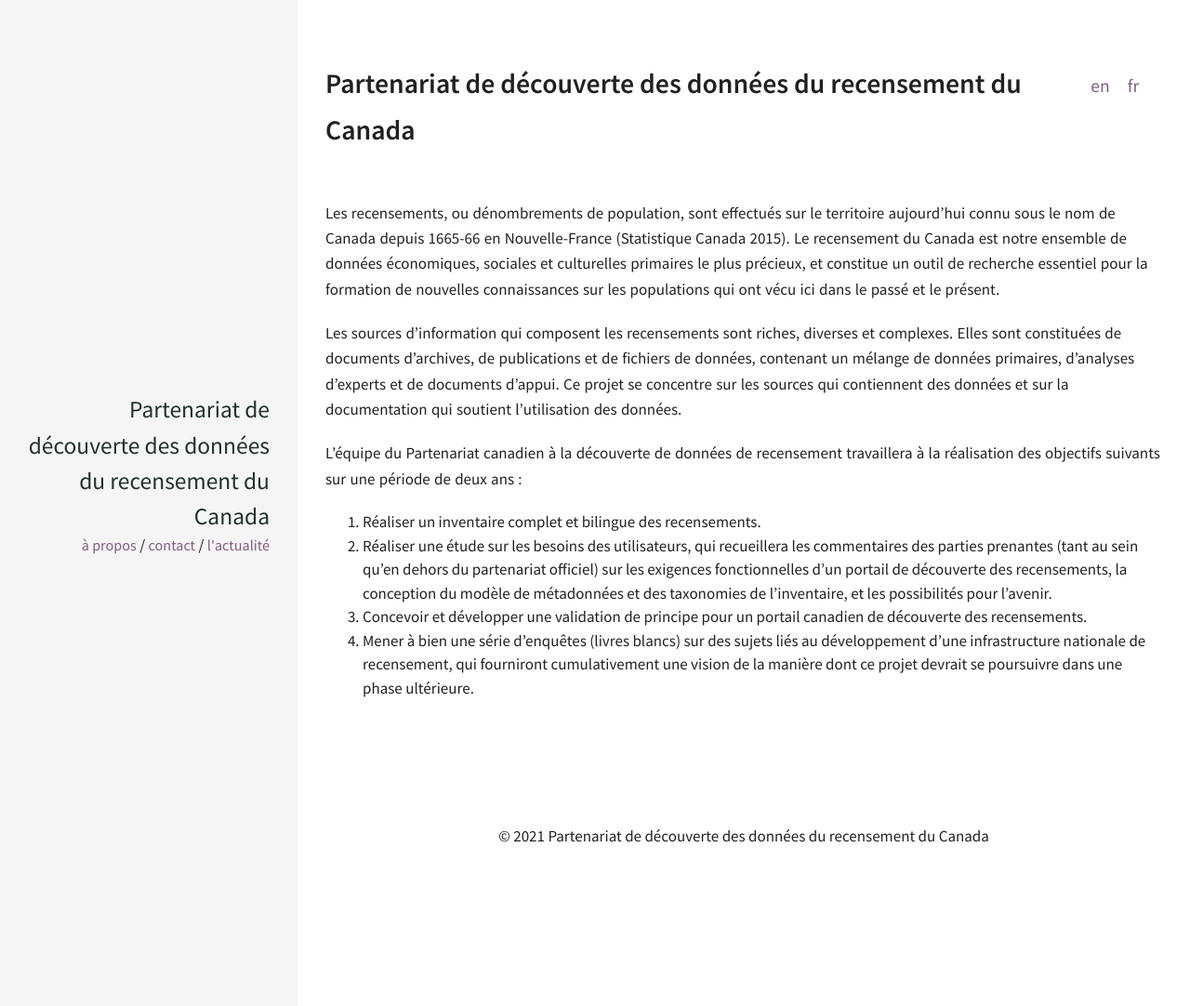
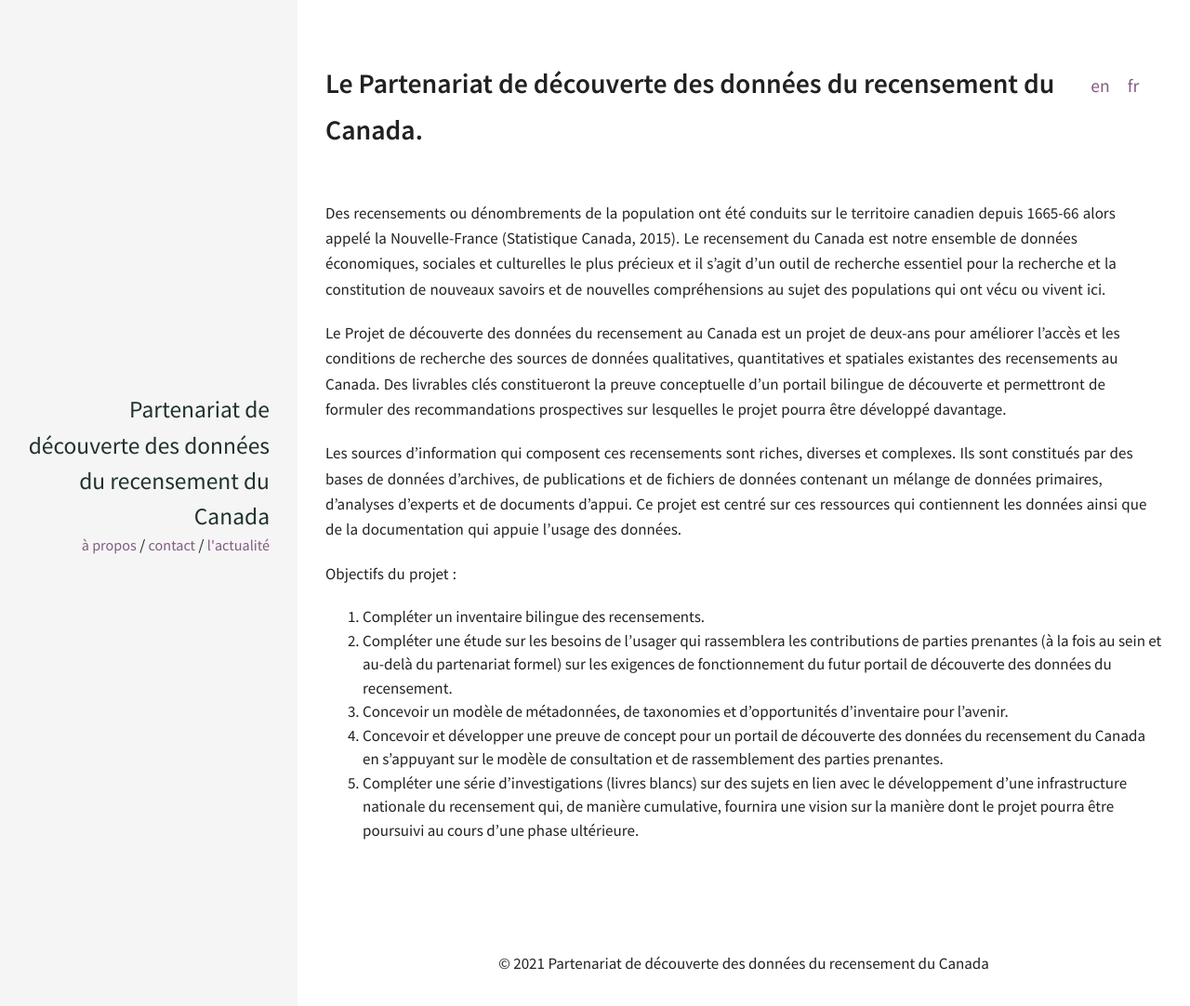
Before and after one commit to census-recensement/census-recensement.github.io, a Jekyll site: the page built from fr/index.md, in a window 1280 px wide. Shown: the top 1082 px of the page at 93% size. Built offline with Jekyll 4.4.1, drawn with Linux system fonts in a browser that asks for light colours.

Commit message:
updating homepage

```diff
--- a/fr/index.md
+++ b/fr/index.md
@@ -1,15 +1,18 @@
 ---
 layout: home
-title: Partenariat de découverte des données du recensement du Canada
+title: Le Partenariat de découverte des données du recensement du Canada.
 lang: fr
 ref: index
 ---
-Les recensements, ou dénombrements de population, sont effectués sur le territoire aujourd'hui connu sous le nom de Canada depuis 1665-66 en Nouvelle-France (Statistique Canada 2015). Le recensement du Canada est notre ensemble de données économiques, sociales et culturelles primaires le plus précieux, et constitue un outil de recherche essentiel pour la formation de nouvelles connaissances sur les populations qui ont vécu ici dans le passé et le présent.
+Des recensements ou dénombrements de la population ont été conduits sur le territoire canadien depuis 1665-66 alors appelé la Nouvelle-France (Statistique Canada, 2015). Le recensement du Canada est notre ensemble de données économiques, sociales et culturelles le plus précieux et il s’agit d’un outil de recherche essentiel pour la recherche et la constitution de nouveaux savoirs et de nouvelles compréhensions au sujet des populations qui ont vécu ou vivent ici.
 
-Les sources d'information qui composent les recensements sont riches, diverses et complexes. Elles sont constituées de documents d'archives, de publications et de fichiers de données, contenant un mélange de données primaires, d'analyses d'experts et de documents d'appui. Ce projet se concentre sur les sources qui contiennent des données et sur la documentation qui soutient l'utilisation des données.
+Le Projet de découverte des données du recensement au Canada est un projet de deux-ans pour améliorer l’accès et les conditions de recherche des sources de données qualitatives, quantitatives et spatiales existantes des recensements au Canada. Des livrables clés constitueront la preuve conceptuelle d’un portail bilingue de découverte et permettront de formuler des recommandations prospectives sur lesquelles le projet pourra être développé davantage.
 
-L'équipe du Partenariat canadien à la découverte de données de recensement travaillera à la réalisation des objectifs suivants sur une période de deux ans :
-1. Réaliser un inventaire complet et bilingue des recensements.
-2. Réaliser une étude sur les besoins des utilisateurs, qui recueillera les commentaires des parties prenantes (tant au sein qu'en dehors du partenariat officiel) sur les exigences fonctionnelles d'un portail de découverte des recensements, la conception du modèle de métadonnées et des taxonomies de l'inventaire, et les possibilités pour l'avenir.
-3. Concevoir et développer une validation de principe pour un portail canadien de découverte des recensements.
-4. Mener à bien une série d'enquêtes (livres blancs) sur des sujets liés au développement d'une infrastructure nationale de recensement, qui fourniront cumulativement une vision de la manière dont ce projet devrait se poursuivre dans une phase ultérieure.
+Les sources d’information qui composent ces recensements sont riches, diverses et complexes. Ils sont constitués par des bases de données d’archives, de publications et de fichiers de données contenant un mélange de données primaires, d’analyses d’experts et de documents d’appui. Ce projet est centré sur ces ressources qui contiennent les données ainsi que de la documentation qui appuie l’usage des données.
+
+Objectifs du projet :
+1. Compléter un inventaire bilingue des recensements.
+2. Compléter une étude sur les besoins de l’usager qui rassemblera les contributions de parties prenantes (à la fois au sein et au-delà du partenariat formel) sur les exigences de fonctionnement du futur portail de découverte des données du recensement.
+3. Concevoir un modèle de métadonnées, de taxonomies et d’opportunités d’inventaire pour l’avenir.
+4. Concevoir et développer une preuve de concept pour un portail de découverte des données du recensement du Canada en s’appuyant sur le modèle de consultation et de rassemblement des parties prenantes.
+5. Compléter une série d’investigations (livres blancs) sur des sujets en lien avec le développement d’une infrastructure nationale du recensement qui, de manière cumulative, fournira une vision sur la manière dont le projet pourra être poursuivi au cours d’une phase ultérieure.
```
Also changed, not shown: en/index.md (+9 -6 lines).
